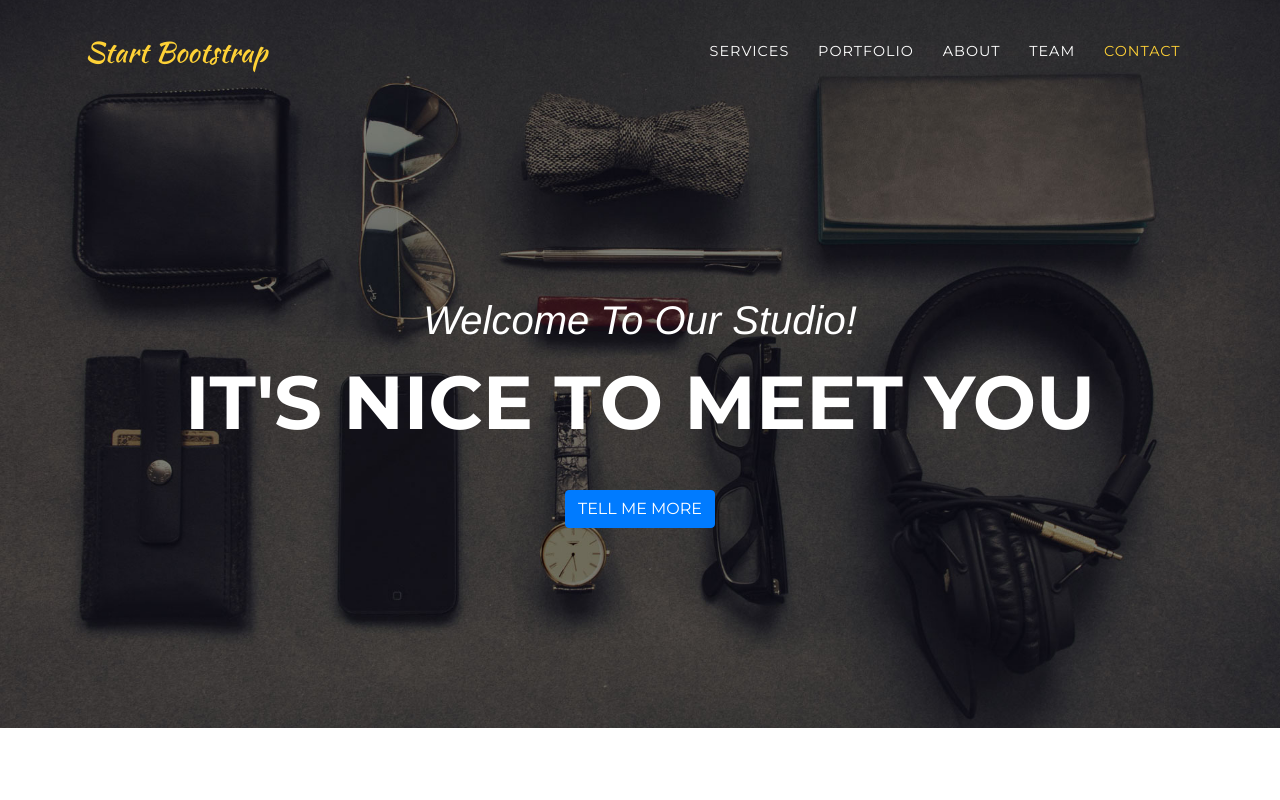
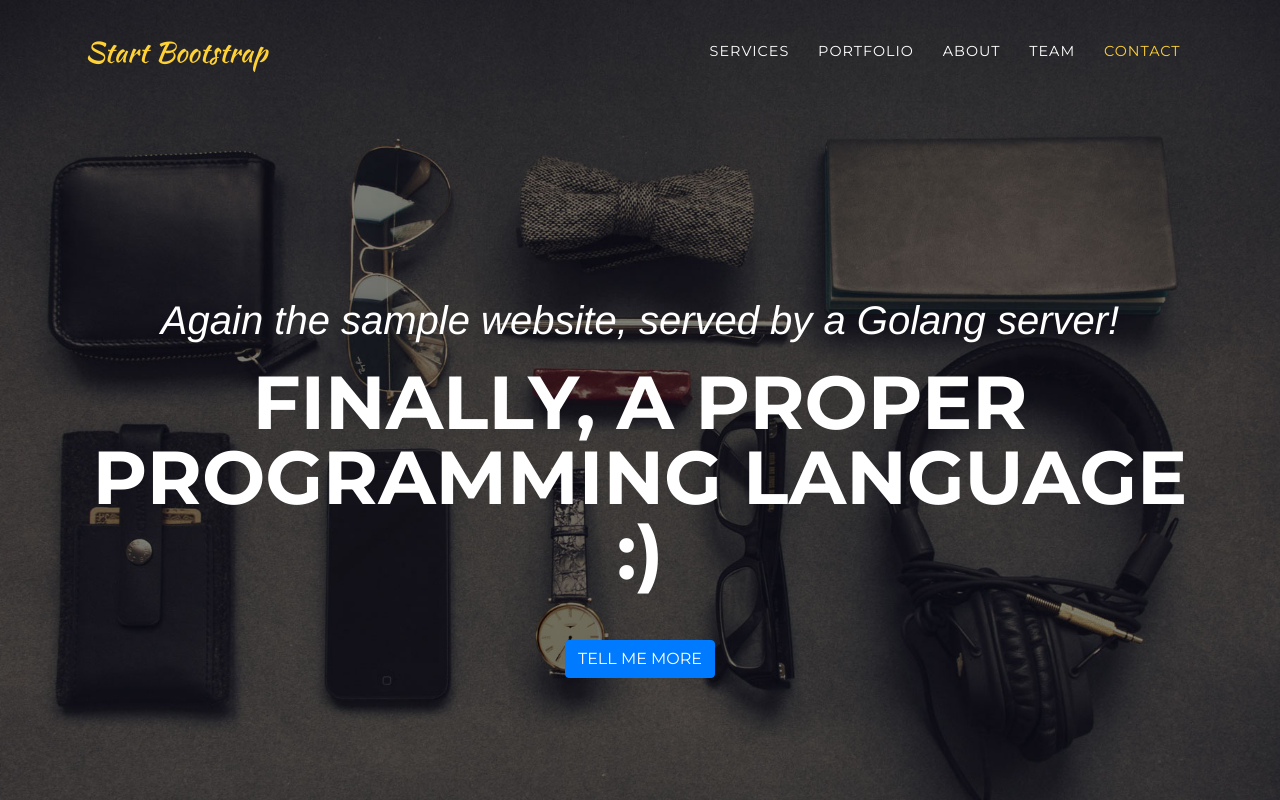
Before and after one commit to DominicBreuker/docker_tutorial, a website with bundled scripts: page 2_images_go/app/static/index.html in a window 1280 px wide. Shown: the top 800 px of the page. Built offline with nearby package versions, Linux system fonts and the light colour scheme; a web font is replaced by a local one.

Commit message:
change headlines

```diff
--- a/2_images_go/app/static/index.html
+++ b/2_images_go/app/static/index.html
@@ -61,8 +61,8 @@
     <header class="masthead">
       <div class="container">
         <div class="intro-text">
-          <div class="intro-lead-in">Welcome To Our Studio!</div>
-          <div class="intro-heading text-uppercase">It's Nice To Meet You</div>
+          <div class="intro-lead-in">Again the sample website, served by a Golang server!</div>
+          <div class="intro-heading text-uppercase">Finally, a proper programming language :)</div>
           <a class="btn btn-primary btn-xl text-uppercase js-scroll-trigger" href="#services">Tell Me More</a>
         </div>
       </div>
```
Also changed, not shown: 1_images_node/app/static/index.html (+2 -2 lines).
